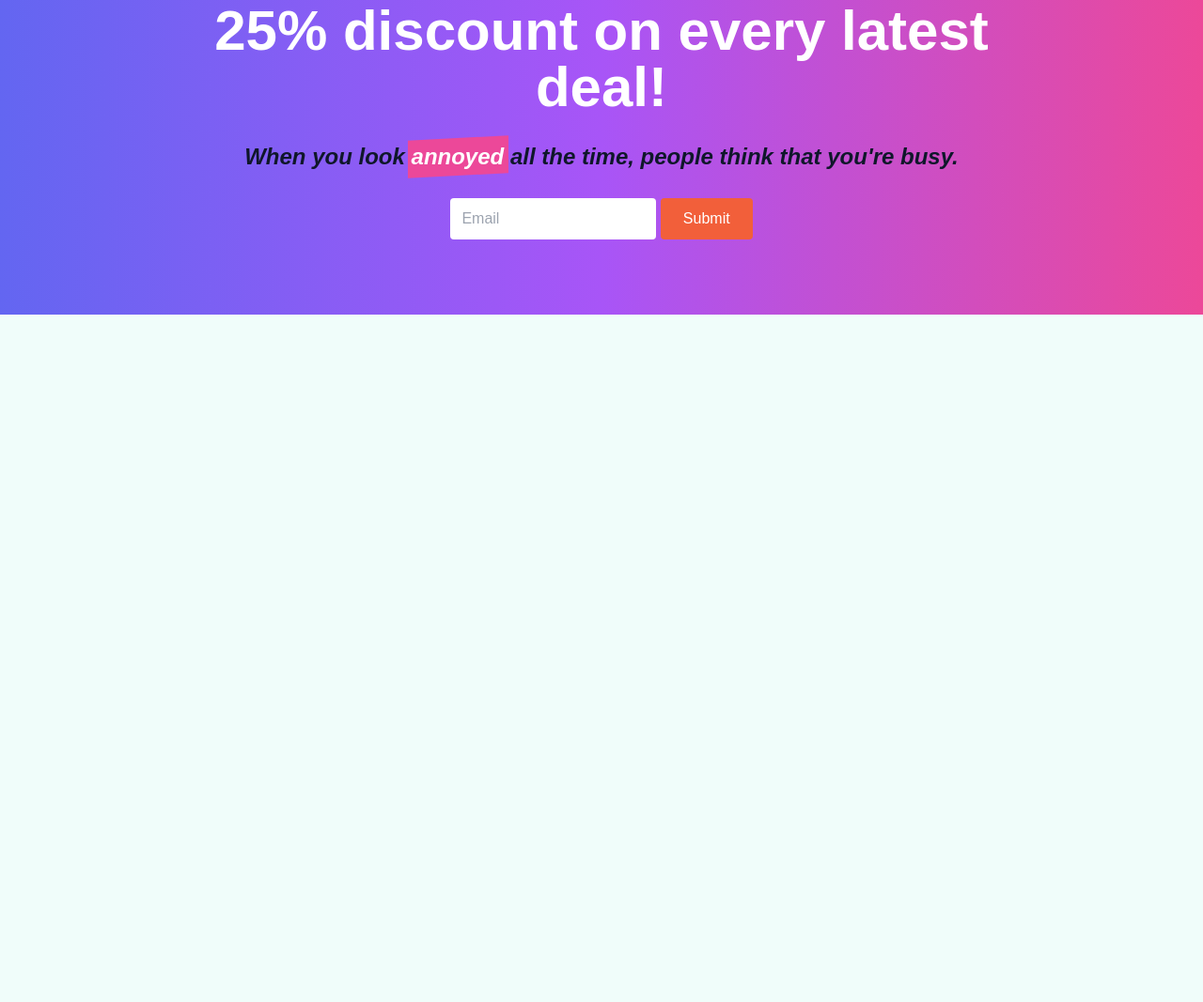
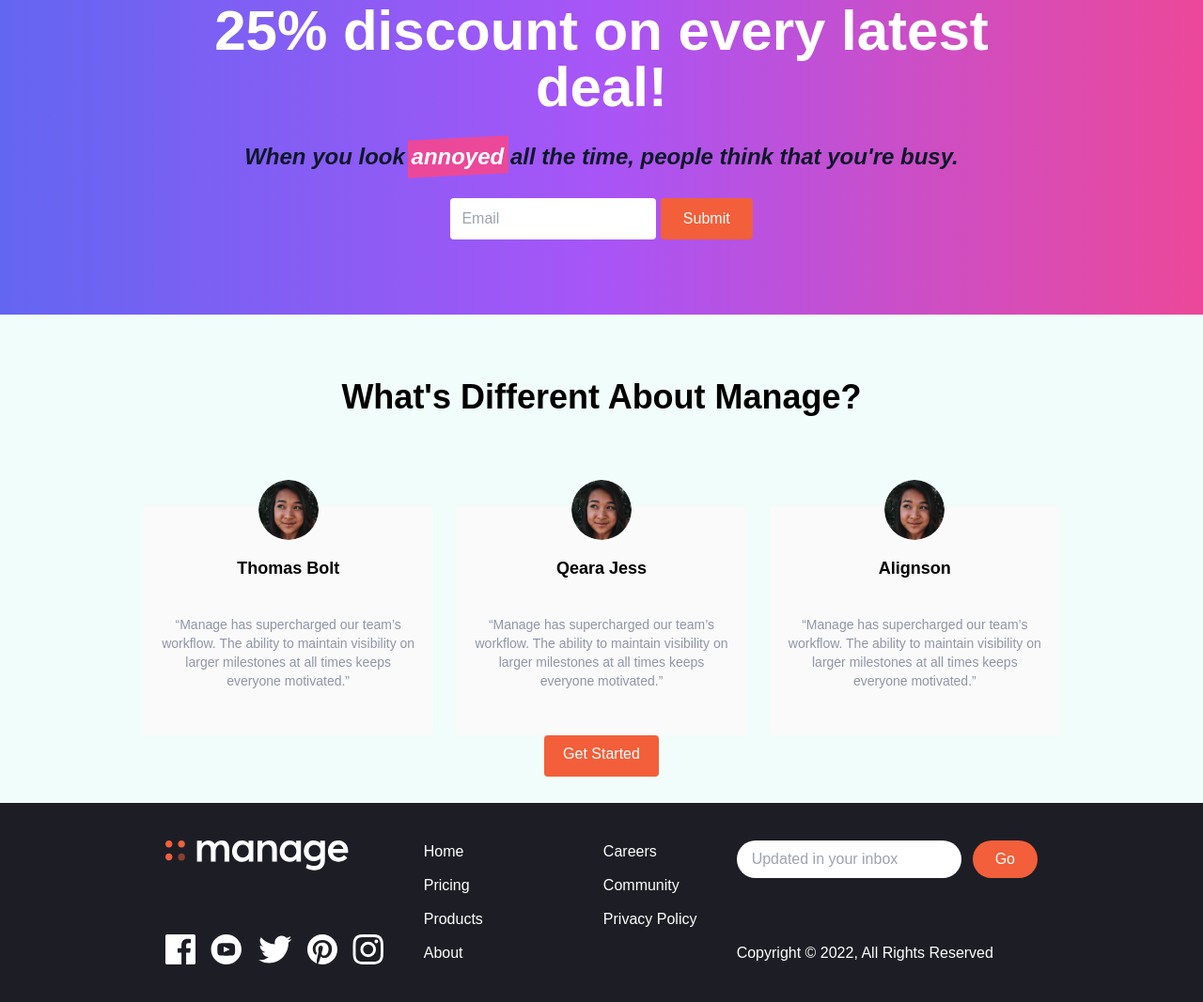
Before and after one commit to zkrana/TailwindProject, a website: page index.html in a window 1280 px wide. Shown: the part 2356-3423 px from the top of the page at 94% size. Before the commit the page ends 2691 px from the top, so only its background shows below. Drawn offline with Linux system fonts and the light colour scheme.

Commit message:
Add testmonial and Footer

```diff
--- a/index.html
+++ b/index.html
@@ -39,7 +39,8 @@
     </div>
 
     <button
-      class="p-3 px-6 pt-2 text-white bg-brightRed baseline hover:bg-orange-400 hover:text-black rounded lg:px-5 sm:hidden md:block">Get In
+      class="p-3 px-6 pt-2 text-white bg-brightRed baseline hover:bg-orange-400 hover:text-black rounded lg:px-5 sm:hidden md:block">Get
+      In
       Touch</button>
   </div>
   <div class="nav flex justify-between items-center p-1 md:hidden">
@@ -550,8 +551,8 @@
               <p class="pt-1 text-xs text-gray-500">(125 Reviews)</p>
             </span>
             <button
-            class="p-3 pt-2 text-white bg-brightRed baseline hover:bg-orange-400 hover:text-black rounded px-6 lg:px-1 xl:px-5">Add
-            to Cart</button>
+              class="p-3 pt-2 text-white bg-brightRed baseline hover:bg-orange-400 hover:text-black rounded px-6 lg:px-1 xl:px-5">Add
+              to Cart</button>
           </div>
         </div>
       </div>
@@ -605,9 +606,122 @@
     </div>
   </section>
 
-  <section>
+  <section class="testimonial mt-5">
+    <div class="container w-full py-7">
 
+      <h3 class=" my-5 text-4xl font-bold text-center">What's Different About Manage? </h3>
+
+      <div class="flex flex-col mt-24 md:flex-row md:space-x-6">
+        <div class="tmonial1 flex flex-col items-center md:w-1/3 bg-veryLightGray text-center rounded px-5 py-7">
+          <img src="img/avatar-ali.png" alt="Person" class=" w-16 h-16 rounded-full -mt-14">
+          <h4 class=" font-bold text-lg py-4">Thomas Bolt</h4>
+          <p class=" text-sm text-darkGrayishBlue py-5">
+            “Manage has supercharged our team’s workflow. The ability to maintain visibility on larger milestones at all
+            times keeps everyone motivated.”
+          </p>
+        </div>
+
+        <div class="tmonial1 flex flex-col items-center md:w-1/3 bg-veryLightGray text-center rounded px-5 py-7">
+          <img src="img/avatar-ali.png" alt="Person" class=" w-16 h-16 rounded-full -mt-14">
+          <h4 class=" font-bold text-lg py-4">Qeara Jess</h4>
+          <p class=" text-sm text-darkGrayishBlue py-5">
+            “Manage has supercharged our team’s workflow. The ability to maintain visibility on larger milestones at all
+            times keeps everyone motivated.”
+          </p>
+        </div>
+
+        <div class="tmonial1 flex flex-col items-center md:w-1/3 bg-veryLightGray text-center rounded px-5 py-7">
+          <img src="img/avatar-ali.png" alt="Person" class=" w-16 h-16 rounded-full -mt-14 text-center">
+          <h4 class=" font-bold text-lg py-4">Alignson</h4>
+          <p class=" text-sm text-darkGrayishBlue py-5">
+            “Manage has supercharged our team’s workflow. The ability to maintain visibility on larger milestones at all
+            times keeps everyone motivated.”
+          </p>
+        </div>
+
+      </div>
+
+      <div class="flex justify-center">
+        <button
+          class="p-3 px-6 pt-2 text-white bg-brightRed baseline hover:bg-orange-400 hover:text-black rounded lg:px-5 sm:hidden md:block">Get
+          Started</button>
+      </div>
+
+    </div>
   </section>
+
+  <!-- Footer -->
+  <footer class="bg-veryDarkBlue">
+    <!-- Flex Container -->
+    <div class="container flex flex-col-reverse justify-between px-6 py-10 mx-auto space-y-8 md:flex-row md:space-y-0">
+      <!-- Logo and social links container -->
+      <div
+        class="flex flex-col-reverse items-center justify-between space-y-12 md:flex-col md:space-y-0 md:items-start">
+        <div class="mx-auto my-6 text-center text-white md:hidden">
+          Copyright &copy; 2022, All Rights Reserved
+        </div>
+        <!-- Logo -->
+        <div>
+          <img src="img/logo-white.svg" class="h-8" alt="" />
+        </div>
+        <!-- Social Links Container -->
+        <div class="flex justify-center space-x-4">
+          <!-- Link 1 -->
+          <a href="#">
+            <img src="img/icon-facebook.svg" alt="" class="h-8" />
+          </a>
+          <!-- Link 2 -->
+          <a href="#">
+            <img src="img/icon-youtube.svg" alt="" class="h-8" />
+          </a>
+          <!-- Link 3 -->
+          <a href="#">
+            <img src="img/icon-twitter.svg" alt="" class="h-8" />
+          </a>
+          <!-- Link 4 -->
+          <a href="#">
+            <img src="img/icon-pinterest.svg" alt="" class="h-8" />
+          </a>
+          <!-- Link 5 -->
+          <a href="#">
+            <img src="img/icon-instagram.svg" alt="" class="h-8" />
+          </a>
+        </div>
+      </div>
+      <!-- List Container -->
+      <div class="flex justify-around space-x-32">
+        <div class="flex flex-col space-y-3 text-white">
+          <a href="#" class="hover:text-brightRed">Home</a>
+          <a href="#" class="hover:text-brightRed">Pricing</a>
+          <a href="#" class="hover:text-brightRed">Products</a>
+          <a href="#" class="hover:text-brightRed">About</a>
+        </div>
+        <div class="flex flex-col space-y-3 text-white">
+          <a href="#" class="hover:text-brightRed">Careers</a>
+          <a href="#" class="hover:text-brightRed">Community</a>
+          <a href="#" class="hover:text-brightRed">Privacy Policy</a>
+        </div>
+      </div>
+
+      <!-- Input Container -->
+      <div class="flex flex-col justify-between">
+        <form>
+          <div class="flex space-x-3">
+            <input type="text" class="flex-1 px-4 rounded-full focus:outline-none"
+              placeholder="Updated in your inbox" />
+            <button class="px-6 py-2 text-white rounded-full bg-brightRed hover:bg-brightRedLight focus:outline-none">
+              Go
+            </button>
+          </div>
+        </form>
+        <div class="hidden text-white md:block">
+          Copyright &copy; 2022, All Rights Reserved
+        </div>
+      </div>
+    </div>
+  </footer>
+
+
 
 </body>
 
```
Also changed, not shown: css/main.css, readme.md.
